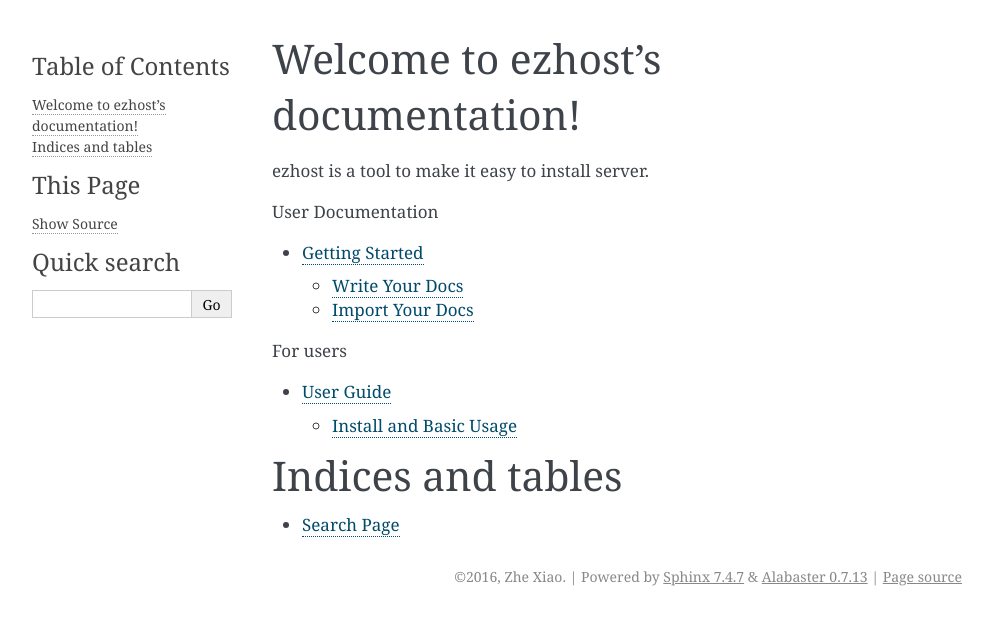
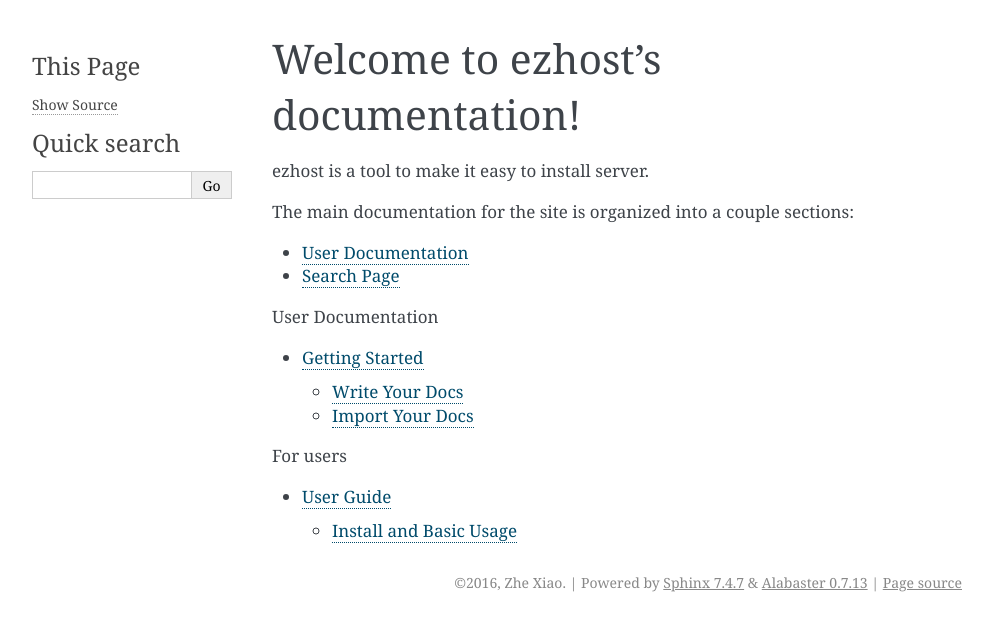
Before and after one commit to zhexiao/ezhost, a Sphinx documentation site: the page built from docs/index.rst, in a window 1280 px wide. Shown: the top 631 px of the page, without its empty margins (148-1141 px from the left). Built offline with Sphinx 7.4.7, drawn with Linux system fonts in a browser that asks for light colours; pages that are not in the unit, such as notebooks, are missing from menus.

Commit message:
Update index.rst

```diff
--- a/docs/index.rst
+++ b/docs/index.rst
@@ -2,6 +2,12 @@
 ==================================
 
 ezhost is a tool to make it easy to install server.
+
+The main documentation for the site is organized into a couple sections:
+
+* :ref:`user-docs`
+* :ref:`search`
+
 
 .. _user-docs:
 
@@ -23,9 +29,3 @@
    :maxdepth: 2
 
    UserGuide/index
-
-
-Indices and tables
-==================
-
-* :ref:`search`
```
